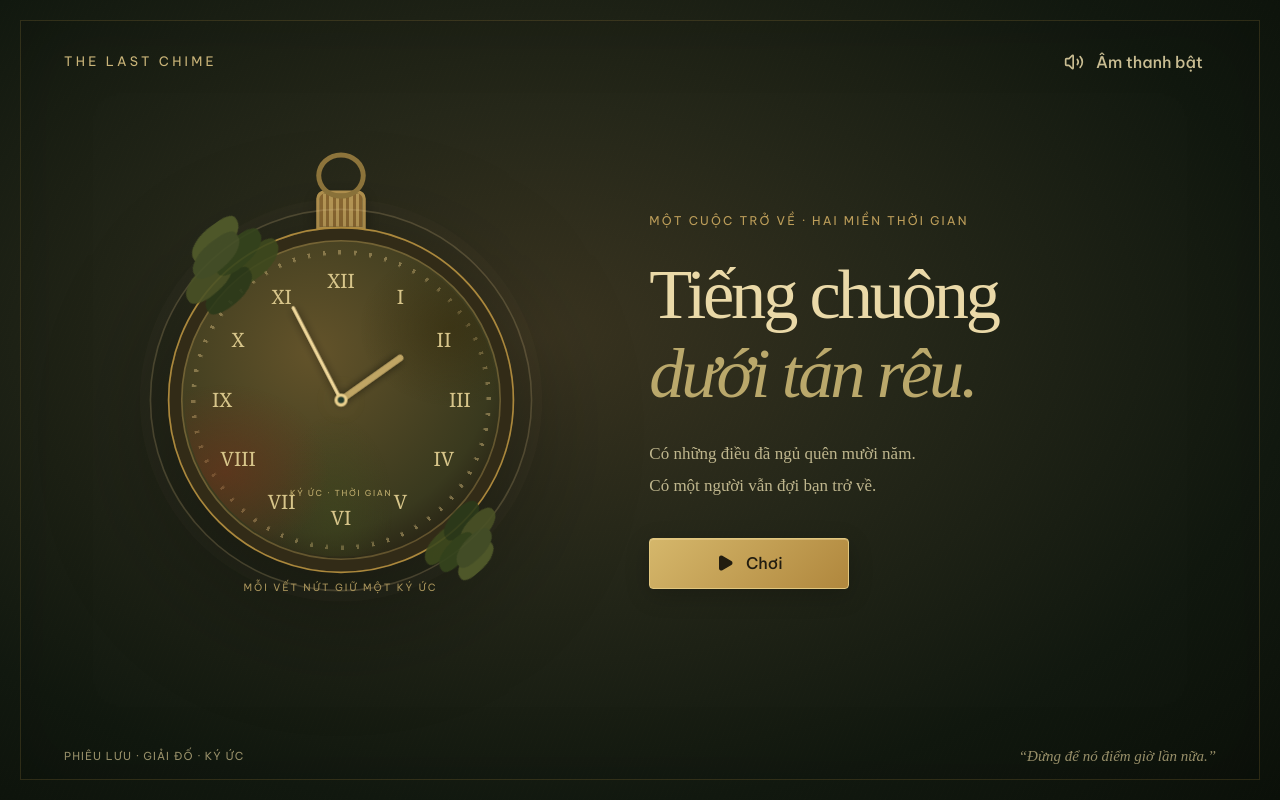
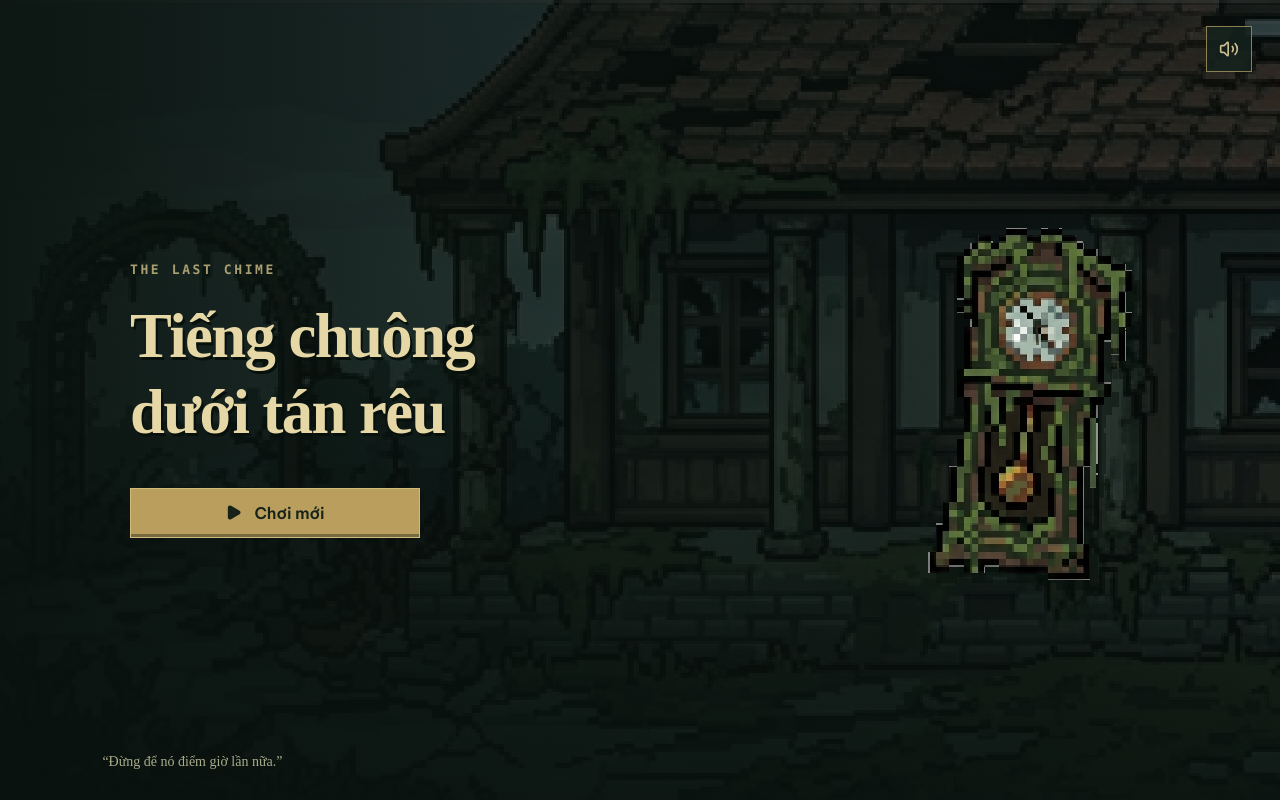
Before and after one commit to DoNgocSon-Dn/-THE-LAST-CHIME, a React (Vite) app: page / in a window 1280 px wide. Built offline with nearby package versions, Linux system fonts and the light colour scheme.

Commit message:
fix: start at garden gate and replace title with native pixel art

```diff
--- a/src/components/GameCanvas.tsx
+++ b/src/components/GameCanvas.tsx
@@ -1,3 +1,4 @@
+import { ArrowLeft, ArrowRight, ArrowUp } from 'lucide-react';
 import React, { useEffect, useRef } from 'react';
 import { GameEngine, EngineCallbacks } from '../game/engine';
 
@@ -16,8 +17,9 @@ export const GameCanvas: React.FC<GameCanvasProps> = ({ callbacksRef, engineRef,
     if (!canvas) return;
 
     // Set internal render resolution
-    canvas.width = 1000;
-    canvas.height = 562;
+    const resize=()=>{const box=canvas.parentElement!.getBoundingClientRect();canvas.height=562;canvas.width=Math.max(240,Math.round(562*box.width/box.height));};
+    resize();
+    const observer=new ResizeObserver(resize);observer.observe(canvas.parentElement!);
 
     // Create engine instance
     const engine = new GameEngine(canvas, {
@@ -40,6 +42,7 @@ export const GameCanvas: React.FC<GameCanvasProps> = ({ callbacksRef, engineRef,
     begin();
 
     return () => {
+      observer.disconnect();
       cancelAnimationFrame(readyFrame);
       engine.stop();
       engine.unbindEvents();
@@ -58,8 +61,10 @@ export const GameCanvas: React.FC<GameCanvasProps> = ({ callbacksRef, engineRef,
     }
   }, [isPaused, engineRef]);
 
+  const touchButton=(key:string,label:string,icon:React.ReactNode)=><button aria-label={label} onPointerDown={e=>{e.preventDefault();e.currentTarget.setPointerCapture(e.pointerId);engineRef.current?.setTouchControl(key,true);}} onPointerUp={()=>engineRef.current?.setTouchControl(key,false)} onPointerCancel={()=>engineRef.current?.setTouchControl(key,false)}>{icon}</button>;
   return (
     <div className="relative w-full h-full flex items-center justify-center bg-black overflow-hidden select-none">
+      <div className="touch-controls"><div>{touchButton('a','Đi sang trái',<ArrowLeft/>)}{touchButton('d','Đi sang phải',<ArrowRight/>)}</div><div>{touchButton(' ' ,'Nhảy',<ArrowUp/>)}</div></div>
       <canvas
         ref={canvasRef}
         data-testid="game-canvas"
--- a/src/components/HUD.tsx
+++ b/src/components/HUD.tsx
@@ -42,7 +42,7 @@ export const HUD: React.FC<HUDProps> = ({
   const getObjectiveHint = (): { chapterLabel: string; hint: string } => {
     switch (activeStage) {
       case 1:
-        return {chapterLabel:'Màn 1 / 6 — Trở về',hint:!puzzles.tutorialMoved?'Bạn đang ở cửa chính. Dùng A/D hoặc ← → để thử di chuyển.':!puzzles.tutorialJumped?'Nhấn Space để thử nhảy. Sau đó tiến tới ghế và cửa chính.':!puzzles.motherNoteCh1Read?'Đến gần lời nhắn trên ghế, nhấn E để đọc.':'Đến cửa chính của ngôi nhà, nhấn E để vào màn 2.'};
+        return {chapterLabel:'Màn 1 / 6 — Trở về',hint:!puzzles.tutorialMoved?'Bắt đầu từ cổng. Dùng A/D hoặc các nút ← → để đi sang phải.':!puzzles.tutorialJumped?'Thử nhảy bằng Space hoặc nút ↑, rồi đi tới ghế và cửa chính.':!puzzles.motherNoteCh1Read?'Đến gần lời nhắn trên ghế, nhấn E để đọc.':'Đến cửa chính của ngôi nhà, nhấn E để vào màn 2.'};
 
       case 2:
         if(!puzzles.hasWatch)return {chapterLabel:'Màn 2 — Đồng hồ của Ông Ngoại',hint:'Nhặt đồng hồ bỏ túi trên bàn cạnh đèn trong phòng khách [E].'};
--- /dev/null
+++ b/src/components/PixelMenuClock.tsx
@@ -0,0 +1,15 @@
+import React,{useEffect,useRef} from 'react';
+import {pixelAssets} from '../game/pixelAssets';
+/** Use the game's authored pixel clock, rather than a separate illustration style. */
+export function PixelMenuClock(){
+ const ref=useRef<HTMLCanvasElement>(null);
+ useEffect(()=>{const c=ref.current!,ctx=c.getContext('2d')!,assets=pixelAssets();let frame=0;let face:{x:number;y:number}|undefined;
+ const paint=(time:number)=>{ctx.clearRect(0,0,c.width,c.height);ctx.imageSmoothingEnabled=false;assets.feet(ctx,'clockPresent',80,260,235);const sprite=assets.get('clockPresent');if(sprite){
+   if(!face){const d=sprite.getContext('2d')!.getImageData(0,0,sprite.width,sprite.height).data;let sx=0,sy=0,n=0;
+     for(let y=0;y<sprite.height*.44;y++)for(let x=Math.floor(sprite.width*.22);x<sprite.width*.8;x++){const i=(y*sprite.width+x)*4;const lo=Math.min(d[i],d[i+1],d[i+2]),hi=Math.max(d[i],d[i+1],d[i+2]);if(d[i+3]&&lo>105&&hi-lo<38){sx+=x;sy+=y;n++;}}
+     const scale=235/sprite.height;face={x:80-sprite.width*scale/2+(n?sx/n:sprite.width/2)*scale,y:25+(n?sy/n:sprite.height*.3)*scale};
+   }
+   ctx.strokeStyle='#302d23';ctx.lineWidth=1.5;for(const [angle,len]of [[time/1800,12],[time/10800+1,8]]){ctx.beginPath();ctx.moveTo(face.x,face.y);ctx.lineTo(face.x+Math.sin(angle)*len,face.y-Math.cos(angle)*len);ctx.stroke();}
+ }frame=requestAnimationFrame(paint);};frame=requestAnimationFrame(paint);return()=>cancelAnimationFrame(frame);},[]);
+ return <canvas ref={ref} width={160} height={280} className="pixel-menu-clock" aria-hidden="true"/>;
+}
--- a/src/components/TitleScreen.tsx
+++ b/src/components/TitleScreen.tsx
@@ -1,17 +1,14 @@
 import React,{useState} from 'react';
-import {Play,Volume2,VolumeX,ArrowRight} from 'lucide-react';
+import {Play,Volume2,VolumeX} from 'lucide-react';
 import {soundManager} from '../game/audio';
-import {ClockFace} from './ClockFace';
+import {MenuScene} from './MenuScene';
+import {PixelMenuClock} from './PixelMenuClock';
 export function TitleScreen({onStart,onContinue,hasSave}:{onStart:()=>void;onContinue:()=>void;hasSave:boolean}){
  const [muted,setMuted]=useState(soundManager.getMuted());
- return <section className="clock-home rust-world">
-   <header className="clock-home-header"><span>THE LAST CHIME</span><button className="antique-quiet" aria-label={muted?'Bật âm thanh':'Tắt âm thanh'} onClick={()=>{soundManager.init();soundManager.setMuted(!muted);setMuted(!muted);}}>{muted?<VolumeX size={20}/>:<Volume2 size={20}/>}<span>{muted?'Âm thanh tắt':'Âm thanh bật'}</span></button></header>
-   <main className="clock-home-content">
-     <div className="clock-home-emblem"><ClockFace hero/><span className="emblem-caption">MỖI VẾT NỨT GIỮ MỘT KÝ ỨC</span></div>
-     <div className="clock-home-copy"><p className="antique-eyebrow">MỘT CUỘC TRỞ VỀ · HAI MIỀN THỜI GIAN</p><h1>Tiếng chuông<br/><em>dưới tán rêu.</em></h1><p className="clock-home-description">Có những điều đã ngủ quên mười năm.<br/>Có một người vẫn đợi bạn trở về.</p>
-       <div className="clock-home-actions"><button className="antique-primary" onClick={onStart}><Play size={18} fill="currentColor"/>Chơi</button>{hasSave&&<button className="antique-secondary" onClick={onContinue}>Tiếp tục<ArrowRight size={18}/></button>}</div>
-     </div>
-   </main>
-   <footer className="clock-home-footer"><span>PHIÊU LƯU · GIẢI ĐỐ · KÝ ỨC</span><span>“Đừng để nó điểm giờ lần nữa.”</span></footer>
+ return <section className="pixel-title">
+   <MenuScene/><div className="pixel-title-shade"/>
+   <button className="pixel-audio" aria-label={muted?'Bật âm thanh':'Tắt âm thanh'} onClick={()=>{soundManager.init();soundManager.setMuted(!muted);setMuted(!muted);}}>{muted?<VolumeX size={20}/>:<Volume2 size={20}/>}</button>
+   <main className="pixel-title-layout"><div className="pixel-title-copy"><p className="pixel-title-name">THE LAST CHIME</p><h1>Tiếng chuông<br/>dưới tán rêu</h1><nav aria-label="Menu chính"><button className="pixel-menu-primary" onClick={onStart}><Play size={17} fill="currentColor"/>Chơi mới</button>{hasSave&&<button onClick={onContinue}>Tiếp tục</button>}</nav></div><PixelMenuClock/></main>
+   <footer>“Đừng để nó điểm giờ lần nữa.”</footer>
  </section>;
 }
--- a/src/game/engine.ts
+++ b/src/game/engine.ts
@@ -167,6 +167,10 @@ export class GameEngine {
     this.justPressed.clear();
   };
 
+  public setTouchControl(key:string,pressed:boolean){
+    if(pressed){if(!this.keysPressed.has(key))this.justPressed.add(key);this.keysPressed.add(key);}
+    else this.keysPressed.delete(key);
+  }
   public isReady(){return this.renderer.isReady();}
 
   public start() {
@@ -729,7 +733,7 @@ export class GameEngine {
     try {
       const data = {
         characterScaleVersion:2,
-        spawnVersion:2,
+        spawnVersion:3,
         sceneScaleVersion:2,
         player: { x: this.player.x, y: this.player.y },
         timeline: this.timeline,
@@ -759,7 +763,7 @@ export class GameEngine {
         this.player.x=Math.max(10,Math.min(stageCfg.width-40,point.x));
         this.player.y=point.y-PLAYER_HEIGHT>=50&&point.y<=480?point.y-PLAYER_HEIGHT:stageCfg.spawnY;
       }
-      if(stageCfg.stage===1&&data.spawnVersion!==2){this.player.x=stageCfg.spawnX;this.player.y=stageCfg.spawnY;}
+      if(stageCfg.stage===1&&data.spawnVersion!==3){this.player.x=stageCfg.spawnX;this.player.y=stageCfg.spawnY;}
       this.viewZoom=sceneZoom(stageCfg.stage,this.player.x);
       this.cameraX=Math.max(0,Math.min(stageCfg.width-this.canvas.width/this.viewZoom,this.player.x+this.player.width/2-this.canvas.width/this.viewZoom/2));
       if (data.timeline) {
@@ -771,7 +775,7 @@ export class GameEngine {
         const point=data.sceneScaleVersion===2?{x:data.checkpoint.x,y:oldY+PLAYER_HEIGHT}:legacyScenePoint(data.checkpoint.chapter,data.checkpoint.x,oldY+PLAYER_HEIGHT);
         this.checkpoint={...data.checkpoint,x:point.x,y:point.y-PLAYER_HEIGHT};
       }
-      if(stageCfg.stage===1&&data.spawnVersion!==2)this.checkpoint={x:stageCfg.spawnX,y:stageCfg.spawnY,timeline:'PRESENT',chapter:1,labelVi:stageCfg.roomNameVi};
+      if(stageCfg.stage===1&&data.spawnVersion!==3)this.checkpoint={x:stageCfg.spawnX,y:stageCfg.spawnY,timeline:'PRESENT',chapter:1,labelVi:stageCfg.roomNameVi};
       if (data.stats) {
         this.stats = { ...this.stats, ...data.stats };
       }
--- a/src/game/pixelAssets.ts
+++ b/src/game/pixelAssets.ts
@@ -92,7 +92,7 @@ export class PixelAssets{
         for(const [key,[sheet,x,y,w,h]]of Object.entries(cuts))if(sheet===name){
           const canvas=document.createElement('canvas');canvas.width=w;canvas.height=h;
           canvas.getContext('2d')!.drawImage(img,x,y,w,h,0,0,w,h);
-          const character=/^(an\d|npc\d|walk\d|jump\d|interact\d|linhIdle\d|linhGesture\d)/.test(key);
+          const character=/^(an\d|npc\d|walk\d|jump\d|interact\d|linhIdle\d|linhGesture\d|clockPast$|clockPresent$)/.test(key);
           this.sprites.set(key,removeSheetBackground(canvas,true,character));
         }
       };img.src=`${import.meta.env.BASE_URL}assets/pixel/${name}.jpg`;
--- a/src/game/pixelCampaign.ts
+++ b/src/game/pixelCampaign.ts
@@ -14,7 +14,7 @@ export function configurePixelCampaign(stages:Record<number,StageConfig>){
       for(const obj of cfg.interactables)if(obj.id===id)Object.assign(obj,{x,...y!==undefined?{y}:{},...w!==undefined?{width:w}:{},...h!==undefined?{height:h}:{}});
     };
     if(cfg.stage===1){
-      cfg.spawnX=1045;
+      cfg.spawnX=220;
       cfg.interactables=cfg.interactables.filter(o=>o.id==='mother_note_ch1'||o.id==='stage_exit_1');
       move('mother_note_ch1',490,421,18,12);
       move('stage_exit_1',1075,354,50,92);
--- a/src/index.css
+++ b/src/index.css
@@ -152,3 +152,22 @@ button:focus-visible,summary:focus-visible{outline:2px solid #ead49c;outline-off
 @media(max-height:650px) and (min-width:801px){.clock-home-content{padding:85px 0 80px}.hero-clock{transform:scale(1.25);margin:45px}.clock-home-copy h1{font-size:58px}.clock-home-description{font-size:15px;margin:16px 0 22px}.pause-panel{padding:22px 28px}.pause-panel h2{font-size:30px;margin:10px 0 18px}.pause-audio{padding-bottom:12px;margin-bottom:16px}.pause-audio label{margin-top:9px}.pause-actions>button{min-height:43px}.opening-story{align-items:flex-start}.opening-story-paper{padding:15px 35px}.opening-prose{font-size:16px}}
 @media(prefers-reduced-motion:reduce){.clock-shattering .loading-clock,.clock-cracks,.clock-shard{animation:none}.clock-shard{display:none}}
 .antique-panel{max-height:calc(100dvh - 40px);overflow:auto}.antique-overlay{align-items:safe center}.antique-menu.inset-0{overflow:auto;align-items:safe center}.antique-menu.inset-0>div{max-height:calc(100dvh - 40px);overflow:auto}
+/* Game-native title: supplied pixel scenery, restrained type and flat controls. */
+.pixel-title{position:relative;width:100%;height:100%;overflow:hidden;background:#101b17;color:#e6d7a6;isolation:isolate}
+.pixel-title .menu-scene{z-index:-3;opacity:.8;object-position:center;filter:brightness(.8)}
+.pixel-title-shade{position:absolute;inset:0;z-index:-2;background:linear-gradient(90deg,#09120eed,#09120e8c 52%,#09120e44),linear-gradient(0deg,#09120ec9,transparent 40%)}
+.pixel-audio{position:absolute;right:28px;top:26px;width:46px;height:46px;display:grid;place-items:center;border:1px solid #8b8053;background:#15221dd9;color:#c9bd8d;cursor:pointer}
+.pixel-title-layout{width:min(1020px,84%);height:100%;margin:auto;display:grid;grid-template-columns:1fr 240px;align-items:center;gap:60px;padding:80px 0}
+.pixel-title-name{font:600 13px var(--font-mono);letter-spacing:.2em;color:#a99e71;margin-bottom:22px}
+.pixel-title h1{font:600 clamp(38px,4.9vw,70px)/1.2 var(--font-serif);letter-spacing:-.025em;text-shadow:2px 3px #07100a;margin:0 0 38px}
+.pixel-title nav{display:flex;flex-direction:column;gap:12px;width:min(290px,100%)}
+.pixel-title nav button{min-height:50px;padding:13px 20px;display:flex;align-items:center;justify-content:center;gap:12px;font:600 16px var(--font-sans);color:#e0d1a2;background:#17271ee6;border:1px solid #8b8053;cursor:pointer;border-radius:0}
+.pixel-title nav .pixel-menu-primary{background:#b99e5e;color:#172319;border-color:#d1bb7c;box-shadow:inset 0 -3px #766a41}
+.pixel-title nav button:hover{border-color:#f0d995;filter:brightness(1.1)}
+.pixel-menu-clock{width:240px;height:420px;image-rendering:pixelated;filter:drop-shadow(8px 10px 0 #07100a77)}
+.pixel-title footer{position:absolute;bottom:30px;left:8%;font:14px var(--font-serif);color:#a9ac8c}
+.touch-controls{display:none;position:absolute;inset:auto 18px 24px;z-index:35;justify-content:space-between;pointer-events:none;user-select:none}
+.touch-controls>div{display:flex;gap:12px;pointer-events:auto}.touch-controls button{height:58px;width:58px;border:1px solid #baa36d88;border-bottom-width:3px;background:#15251de6;color:#e4d2a0;display:grid;place-items:center;touch-action:none;border-radius:8px}.touch-controls button:active{background:#786936;color:#fff0bd}
+@media(pointer:coarse),(max-width:700px){.touch-controls{display:flex}.hud-bottom{bottom:105px}.hud-controls{display:none}.interaction-control{bottom:0;min-width:150px;font-size:13px}.game-hud{padding:18px}.hud-objective{max-width:85%;margin-top:18px}.hud-objective p{font-size:13px}.hud-header{gap:10px}.hud-tools{gap:0}.hud-tools button{padding:7px}.hud-location h2{font-size:19px}.time-control{gap:7px}.time-control em{font-size:10px}.time-control strong{font-size:19px}}
+@media(max-width:700px){.pixel-title-layout{width:84%;grid-template-columns:1fr;gap:8px;align-content:center;padding:70px 0 80px}.pixel-title-copy{text-align:center}.pixel-title h1{font-size:clamp(34px,8vw,48px);margin-bottom:24px}.pixel-title-name{font-size:11px;margin-bottom:14px}.pixel-title nav{margin:auto}.pixel-menu-clock{width:110px;height:193px;margin:12px auto 0;grid-row:1}.pixel-title footer{left:0;right:0;text-align:center;font-size:12px;bottom:22px}.pixel-audio{right:18px;top:18px;width:42px;height:42px}}
+@media(max-height:600px){.pixel-menu-clock{width:160px;height:280px}.pixel-title h1{font-size:44px;margin-bottom:25px}.pixel-title-layout{padding:65px 0}.pixel-title footer{bottom:18px}}
```
Also changed, not shown: 2 other files (tests, documents, lock files or other folders).
